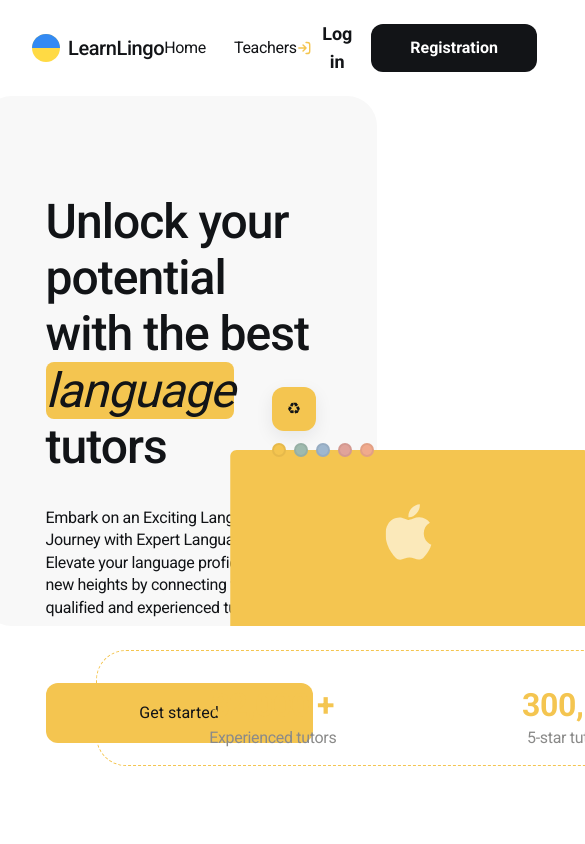
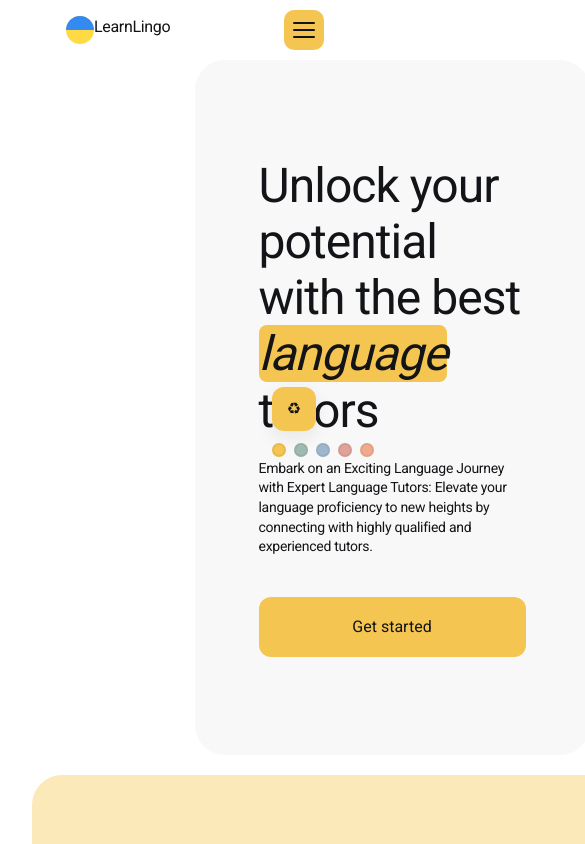
Before and after one commit to olgazelenko1/speak-easy-project, a React (Vite) app: page / in a window 390 px wide. Shown: the top 844 px of the page, 585 px wide, since content can reach past the window. Built offline with nearby package versions, Linux system fonts and the light colour scheme; no server answers.

Commit message:
Add mobile menu and fix responsive CSS for screens >1440px

```diff
--- a/src/Home.module.css
+++ b/src/Home.module.css
@@ -1,19 +1,11 @@
 .container {
-  max-width: 1440px;
-  margin: 0 auto;
+  max-width: 860px;
+  padding: 0 16px;
 }
 
-@media (max-width: 960px) {
+@media (min-width: 861px) {
   .container {
-    max-width: 720px;
-    padding: 0 32px;
-  }
-}
-
-@media (max-width: 460px) {
-  .container {
-    max-width: 100%;
-    padding: 0 16px;
+    max-width: 1440px;
     margin: 0 auto;
   }
 }
--- a/src/components/FilterBar/FilterBar.module.css
+++ b/src/components/FilterBar/FilterBar.module.css
@@ -1,7 +1,8 @@
 .filterBar {
   display: flex;
-  gap: 16px;
-  width: 1184px;
+  flex-direction: row;
+  gap: 10px;
+  width: 720px;
   margin: 28px auto;
 }
 
@@ -44,3 +45,10 @@
   -webkit-appearance: none;
   margin: 0;
 }
+
+@media (min-width: 860px) {
+  .filterBar {
+    gap: 16px;
+    width: 1184px;
+  }
+}
--- a/src/components/Header/Header.module.css
+++ b/src/components/Header/Header.module.css
@@ -1,3 +1,29 @@
+.header {
+  position: sticky;
+  top: 0;
+  z-index: 1;
+  margin: 0 50px;
+  display: flex;
+  justify-content: space-between;
+  align-items: center;
+
+  padding: 10px 0;
+}
+.logo {
+  display: flex;
+  flex-direction: row;
+  align-items: start;
+}
+
+.navigation {
+  display: none;
+}
+
+.authDesktop {
+  display: none;
+}
+
+@media (min-width: 861px) {
   .header {
     position: sticky;
     top: 0;
@@ -35,19 +61,12 @@
     line-height: 1.25;
     color: var(--color-text-main);
   }
+
+  .authDesktop {
+    display: flex;
+  }
   a {
     text-decoration: none;
     color: inherit;
   }
-
-@media (max-width: 960px) {
-  .header {
-    margin: 0 32px;
 }
-}
-
-@media (max-width: 1440px) {
-  .header {
-    margin: 0 16px;
-  }
-}
--- a/src/components/Header/Header.tsx
+++ b/src/components/Header/Header.tsx
@@ -7,6 +7,7 @@ import LoginModal from "../LoginModal/LoginModal";
 import RegisterModal from "../RegisterModal/RegisterModal";
 import type { FC } from "react";
 import { AuthButtons } from "../AuthButton/AuthButton";
+import MobileMenu from "../MobileMenu/MobileMenu";
 
 interface HeaderProps {
   isAuth: boolean;
@@ -51,8 +52,18 @@ const Header: FC<HeaderProps> = ({
           )}
         </nav>
 
-        <AuthButtons
+        <div className={css.authDesktop}>
+          <AuthButtons
+            isAuth={isAuth}
+            onLogin={() => setShowLogin(true)}
+            onRegister={() => setShowRegister(true)}
+            onLogout={onLogout}
+          />
+        </div>
+
+        <MobileMenu
           isAuth={isAuth}
+          favoritesCount={favoritesCount}
           onLogin={() => setShowLogin(true)}
           onRegister={() => setShowRegister(true)}
           onLogout={onLogout}
--- a/src/components/Hero/Hero.module.css
+++ b/src/components/Hero/Hero.module.css
@@ -1,9 +1,9 @@
 .heroRow {
   display: flex;
+  flex-wrap: wrap;
+  flex-direction: column;
   align-items: center;
-  justify-content: center;
-  flex-direction: row;
-  gap: 32px;
+  gap: 20px;
   border-radius: 30px;
 }
 .heroCard {
@@ -15,23 +15,22 @@
   border-radius: 30px;
 }
 .title {
-  font-weight: 500;
+  font-weight: 400;
   font-size: 48px;
   line-height: 1.17;
   letter-spacing: -0.02em;
   color: var(--color-text-main);
-  padding-bottom: 32px;
+  padding-bottom: 20px;
   margin: 0;
 }
 .text {
   font-weight: 400;
-  font-size: 16px;
+  font-size: 14px;
   line-height: 1.4;
   letter-spacing: -0.02em;
   color: var(--color-text-main);
-  padding-bottom: 64px;
+  padding-bottom: 40px;
 }
-
 .highlight {
   border-radius: 8px;
   font-style: italic;
@@ -49,15 +48,14 @@
 }
 .heroImageCard {
   min-height: 530px;
-  width: 568px;
-  background-color: var(--color-primary-light);
+  width: 720px;
   border-radius: 30px;
   display: flex;
   align-items: center;
   justify-content: center;
   position: relative;
+  background-color: var(--color-primary-light);
 }
-
 .heroImage {
   position: relative;
   z-index: 1;
@@ -66,7 +64,6 @@
   height: auto;
   margin: 0 auto;
 }
-
 .componentImage {
   fill: var(--color-primary-light);
   position: absolute;
@@ -77,7 +74,6 @@
   width: 360px;
   height: 176px;
 }
-
 .component {
   color: var(--color-primary);
   position: absolute;
@@ -88,11 +84,9 @@
   height: 176px;
   z-index: 990;
 }
-
 .component path {
   fill: currentColor;
 }
-
 .componentIconWrapper {
   position: absolute;
   left: 50%;
@@ -104,19 +98,18 @@
 .componentIcon {
   color: var(--color-primary-light);
 }
-
 .componentIcon path {
   fill: currentColor;
 }
 
 .heroFooter {
   align-items: flex-start;
-  width: 1312px;
-  height: 116px;
+  width: 720px;
+  height: 100%;
   margin-top: 24px;
   margin-bottom: 32px;
-  margin-left: 64px;
-  margin-right: 64px;
+  margin-left: auto;
+  margin-right: auto;
   padding: 32px;
   border: 1.5px dashed var(--color-primary);
   border-radius: 30px;
@@ -126,7 +119,7 @@
   display: flex;
   flex-wrap: wrap;
   justify-content: space-between;
-  gap: 2rem;
+  gap: 15px;
 }
 
 .statsItem {
@@ -144,3 +137,41 @@
   font-size: 1rem;
   color: var(--color-text-secondary);
 }
+@media (min-width: 860px) {
+  .heroRow {
+    display: flex;
+    flex-wrap: nowrap;
+    align-items: center;
+    justify-content: center;
+    flex-direction: row;
+    gap: 32px;
+  }
+  .heroCard {
+    padding: 98px 64px;
+    max-width: 720px;
+    height: 530px;
+  }
+  .title {
+    font-weight: 500;
+    font-size: 36px;
+    padding-bottom: 32px;
+    margin: 0;
+  }
+  .text {
+    font-size: 16px;
+    padding-bottom: 64px;
+  }
+
+  .heroImageCard {
+    width: 568px;
+  }
+
+  .heroFooter {
+    min-width: 1312px;
+    height: 116px;
+  }
+
+  .statsList {
+    gap: 2rem;
+  }
+}
--- /dev/null
+++ b/src/components/MobileMenu/MobileMenu.module.css
@@ -0,0 +1,105 @@
+.mobileMenu {
+  display: none;
+}
+
+.menuButton {
+  display: inline-flex;
+  width: 40px;
+  height: 40px;
+  align-items: center;
+  justify-content: center;
+  flex-direction: column;
+  gap: 5px;
+  background-color: var(--color-primary);
+  border: none;
+  border-radius: 10px;
+  padding: 0;
+  cursor: pointer;
+  color: inherit;
+}
+
+.menuButton span {
+  display: block;
+  width: 22px;
+  height: 2px;
+  background: var(--color-text-main);
+  border-radius: 2px;
+}
+
+.overlay {
+  position: fixed;
+  inset: 0;
+  background-color: rgba(0, 0, 0, 0.5);
+  display: none;
+  justify-content: flex-end;
+  opacity: 0;
+  pointer-events: none;
+  transition: opacity 0.2s ease;
+}
+
+.overlayOpen {
+  display: flex;
+  opacity: 1;
+  pointer-events: auto;
+}
+
+.panel {
+  width: 100%;
+  height: 100%;
+  background-color: var(--color-bg-primary);
+  color: var(--color-text-main);
+  padding: 20px;
+  display: flex;
+  flex-direction: column;
+  gap: 24px;
+  transform: translateX(100%);
+  transition: transform 0.2s ease;
+}
+
+.overlayOpen .panel {
+  transform: translateX(0);
+}
+
+.closeButton {
+  align-self: flex-end;
+  background-color: transparent;
+  border: none;
+  font-size: 24px;
+  line-height: 1;
+  cursor: pointer;
+  color: inherit;
+}
+
+.nav {
+  display: flex;
+  flex-direction: column;
+  color: var(--color-bg-secondary);
+  gap: 16px;
+}
+
+.navLink {
+  color: inherit;
+  text-decoration: none;
+  font-size: 16px;
+}
+
+.actions {
+  display: flex;
+  flex-direction: column;
+  gap: 12px;
+}
+
+.actionButton {
+  border-radius: 12px;
+  padding: 10px 14px;
+  border: 1px solid rgba(18, 20, 23, 0.2);
+  background-color: var(--color-bg-secondary);
+  color: inherit;
+  cursor: pointer;
+}
+
+@media (max-width: 860px) {
+  .mobileMenu {
+    display: inline-flex;
+  }
+}
--- /dev/null
+++ b/src/components/MobileMenu/MobileMenu.tsx
@@ -0,0 +1,110 @@
+import { useState, type FC } from "react";
+import { NavLink } from "react-router-dom";
+import css from "./MobileMenu.module.css";
+
+interface MobileMenuProps {
+  isAuth: boolean;
+  favoritesCount: number;
+  onLogin: () => void;
+  onRegister: () => void;
+  onLogout: () => void;
+}
+
+const MobileMenu: FC<MobileMenuProps> = ({
+  isAuth,
+  favoritesCount,
+  onLogin,
+  onRegister,
+  onLogout,
+}) => {
+  const [open, setOpen] = useState(false);
+
+  const closeMenu = () => setOpen(false);
+
+  return (
+    <div className={css.mobileMenu}>
+      <button
+        type="button"
+        className={css.menuButton}
+        aria-label="Open menu"
+        aria-expanded={open}
+        onClick={() => setOpen(true)}
+      >
+        <span />
+        <span />
+        <span />
+      </button>
+
+      <div className={`${css.overlay} ${open ? css.overlayOpen : ""}`}>
+        <div className={css.panel}>
+          <button
+            type="button"
+            className={css.closeButton}
+            aria-label="Close menu"
+            onClick={closeMenu}
+          >
+            ×
+          </button>
+
+          <nav className={css.nav}>
+            <NavLink className={css.navLink} to="/" onClick={closeMenu}>
+              Home
+            </NavLink>
+            <NavLink className={css.navLink} to="/teachers" onClick={closeMenu}>
+              Teachers
+            </NavLink>
+            {isAuth && (
+              <NavLink
+                className={css.navLink}
+                to="/favorites"
+                onClick={closeMenu}
+              >
+                Favorites {favoritesCount > 0 && `(${favoritesCount})`}
+              </NavLink>
+            )}
+          </nav>
+
+          <div className={css.actions}>
+            {isAuth ? (
+              <button
+                type="button"
+                className={css.actionButton}
+                onClick={() => {
+                  closeMenu();
+                  onLogout();
+                }}
+              >
+                Log Out
+              </button>
+            ) : (
+              <>
+                <button
+                  type="button"
+                  className={css.actionButton}
+                  onClick={() => {
+                    closeMenu();
+                    onLogin();
+                  }}
+                >
+                  Log In
+                </button>
+                <button
+                  type="button"
+                  className={css.actionButton}
+                  onClick={() => {
+                    closeMenu();
+                    onRegister();
+                  }}
+                >
+                  Registration
+                </button>
+              </>
+            )}
+          </div>
+        </div>
+      </div>
+    </div>
+  );
+};
+
+export default MobileMenu;
--- a/src/components/TeacherCard/TeacherCard.module.css
+++ b/src/components/TeacherCard/TeacherCard.module.css
@@ -7,12 +7,12 @@
   box-shadow: 0 2px 8px rgba(0, 0, 0, 0.1);
   border-radius: 24px;
   padding: 24px;
-  width: 1184px;
+  width: 720px;
   height: 100%;
   margin: auto;
 }
 .languagesContainer {
-  margin-right: 410px;
+  margin-right: 0;
   color: #8a8a89;
 }
 .languages {
@@ -29,29 +29,30 @@
 .teacherHeader {
   display: flex;
   align-items: center;
-  justify-content: flex-end;
+  justify-content: space-between;
   flex-direction: row;
   gap: 16px;
 }
 .teacherCard {
+  margin-top: 20px;
   display: flex;
-  justify-content: flex-start;
-  gap: 48px;
+  justify-content: center;
+  gap: 20px;
 }
 .avatarContainer {
   display: flex;
   align-items: center;
   justify-content: center;
-  width: 120px;
-  height: 120px;
+  width: 210px;
+  height: 210px;
   padding: 12px;
   border-radius: 50%;
   background-color: transparent;
   border: 2px solid var(--color-primary);
 }
 .avatar {
-  width: 96px;
-  height: 96px;
+  width: 180px;
+  height: 180px;
   border-radius: 50%;
   object-fit: cover;
 }
@@ -95,7 +96,6 @@
   padding: 0;
   margin-top: 16px;
 }
-
 .readMoreButton:hover {
   background-color: var(--color-primary-dark);
 }
@@ -117,30 +117,26 @@
   height: 60px;
   margin-top: 32px;
 }
-
 .bookLessonButton:hover {
   background-color: var(--color-primary-light);
 }
+
 .levels {
   margin-top: 40px;
   display: flex;
   flex-wrap: wrap;
   gap: 8px;
 }
-
 .level {
   border-radius: 35px;
   padding: 8px 12px;
   min-width: 110px;
   height: 32px;
-
   font-weight: 500;
   font-size: 14px;
   line-height: 1.15;
-
   background-color: var(--color-primary);
   color: var(--color-text-primary);
-
   white-space: nowrap;
 }
 .expandedSection {
@@ -183,3 +179,26 @@
 .favoriteButton:hover {
   transform: scale(1.1);
 }
+@media (min-width: 860px) {
+  .teacherContainer {
+    width: 1184px;
+  }
+  .languagesContainer {
+    margin-right: 410px;
+  }
+
+  .teacherHeader {
+    justify-content: flex-end;
+  }
+  .teacherCard {
+    gap: 48px;
+  }
+  .avatarContainer {
+    width: 120px;
+    height: 120px;
+  }
+  .avatar {
+    width: 96px;
+    height: 96px;
+  }
+}
--- a/src/pages/FavoritesPage/FavoritesPage.module.css
+++ b/src/pages/FavoritesPage/FavoritesPage.module.css
@@ -1,15 +1,19 @@
 .favoriteContainer {
   background-color: var(--color-bg-secondary);
   box-sizing: border-box;
-  padding: 96px 128px;
-
+  padding: 24px;
+}
+@media screen and (min-width: 860px) {
+  .favoriteContainer {
+    padding: 96px 20px;
+  }
 }
 .mainContainer {
   display: flex;
   gap: 32px;
 }
-.favoritesList{
-      display: flex;
-    flex-direction: column;
+.favoritesList {
+  display: flex;
+  flex-direction: column;
   gap: 32px;
 }
--- a/src/pages/TeachersPage/TeacherPage.module.css
+++ b/src/pages/TeachersPage/TeacherPage.module.css
@@ -1,7 +1,7 @@
 .teachers {
   background-color: var(--color-bg-secondary);
   box-sizing: border-box;
-  padding: 96px 128px;
+  padding: 20px 50px;
 }
 ul {
   list-style: none;
@@ -10,8 +10,8 @@ ul {
   display: flex;
   justify-content: center;
   align-items: center;
-  gap: 28px;
-  margin-bottom: 32px;
+  gap: 10px;
+  margin-bottom: 10px;
 }
 .teachersList {
   display: flex;
@@ -28,3 +28,17 @@ ul {
   height: 60px;
   display: block;
 }
+@media (min-width: 860px) {
+  .teachers {
+    background-color: var(--color-bg-secondary);
+    box-sizing: border-box;
+    padding: 96px 128px;
+  }
+  .header {
+    display: flex;
+    justify-content: center;
+    align-items: center;
+    gap: 28px;
+    margin-bottom: 32px;
+  }
+}
```
Lines whose indentation alone changed are shown as unchanged.
